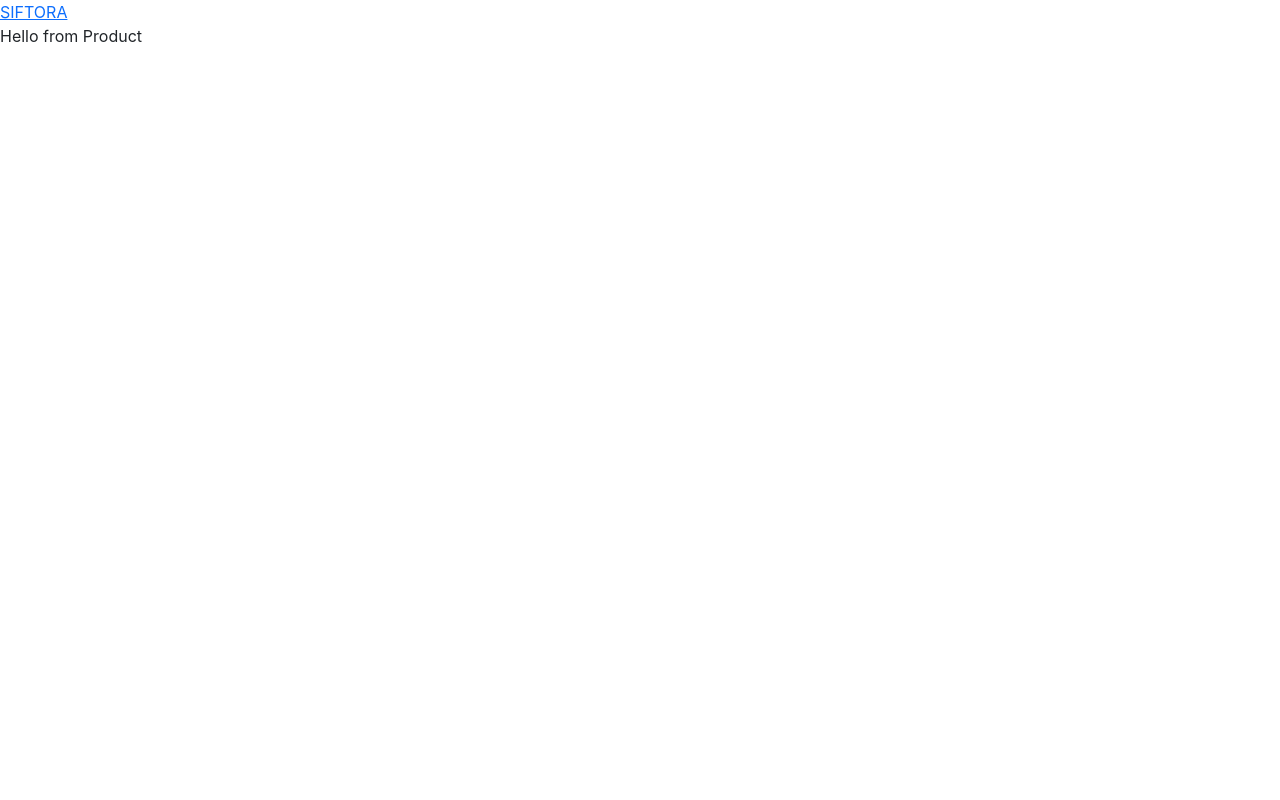
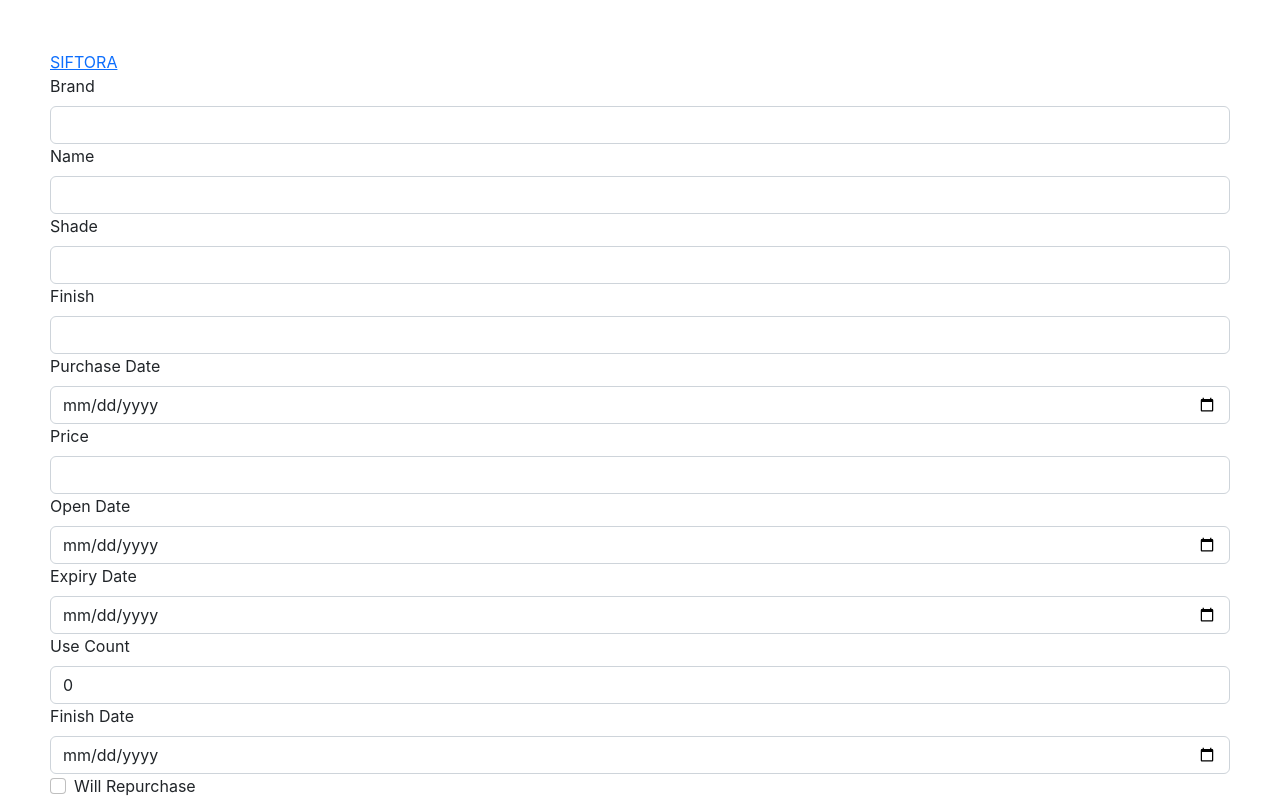
Before and after one commit to jyaymie/siftora-frontend, a React (Create React App) app: page /product in a window 1280 px wide. Shown: the top 800 px of the page. Built offline with nearby package versions, Linux system fonts and the light colour scheme.

Commit message:
Render the Product component

```diff
--- a/src/Components/App/App.css
+++ b/src/Components/App/App.css
@@ -3,7 +3,7 @@
 }
 
 body {
-	margin: 0;
+	margin: 50px 50px;
 	font-family: -apple-system, BlinkMacSystemFont, 'Segoe UI', 'Roboto', 'Oxygen',
 		'Ubuntu', 'Cantarell', 'Fira Sans', 'Droid Sans', 'Helvetica Neue',
 		sans-serif;
--- a/src/Components/App/App.js
+++ b/src/Components/App/App.js
@@ -1,12 +1,25 @@
 import 'bootstrap/dist/css/bootstrap.min.css';
 import './App.css';
+import { useContext, useState } from 'react';
 import { Routes, Route, Link } from 'react-router-dom';
+import { DataContext } from '../../dataContext';
 import Home from '../Home/Home';
 import Bin from '../Bin/Bin';
 import Product from '../Product/Product';
 
 function App() {
+	// For error handling in all components
+	const [error, setError] = useState('');
+	const [loading, setLoading] = useState('');
+
 	return (
+		<DataContext.Provider
+			value={{
+				error,
+				setError,
+				loading,
+				setLoading,
+			}}>
 			<div>
 				<header>
 					<Link to='/'>SIFTORA</Link>
@@ -19,6 +32,7 @@ function App() {
 					</Routes>
 				</main>
 			</div>
+		</DataContext.Provider>
 	);
 }
 
--- a/src/Components/Home/Home.js
+++ b/src/Components/Home/Home.js
@@ -1,15 +1,23 @@
-import { useEffect, useState } from 'react';
+import { useContext, useEffect, useState } from 'react';
 import { Link } from 'react-router-dom';
+import { DataContext } from '../../dataContext';
 import axios from 'axios';
 import Card from 'react-bootstrap/Card';
+import Button from 'react-bootstrap/Button';
+import Modal from 'react-bootstrap/Modal';
 
 function Home() {
+	// ==================================================================== STATES
+	const { error, setError, loading, setLoading } = useContext(DataContext);
 	const [bins, setBins] = useState([]);
+	// For the modal
+	const [show, setShow] = useState(false);
+	// For deleting a bin
+	const [targetIndex, setTargetIndex] = useState(null);
 
-	// Error-handling states
-	const [error, setError] = useState('');
-	const [loading, setLoading] = useState('');
-
+	// ============================================================== ON PAGE LOAD
+	// Display all the bins on initial page load
+	useEffect(() => {
 		const getBins = async () => {
 			setError('');
 			setLoading(true);
@@ -21,7 +29,39 @@ function Home() {
 					setBins(res.data);
 				}
 			} catch (error) {
-			console.log('Where are the bins?', error);
+				console.log("Bins weren't retrieved...", error);
+				setLoading(false);
+				setError(
+					'Hm, something went wrong. Please try again or contact support@siftora.com.'
+				);
+			}
+		};
+		// Call the getBins function
+		getBins();
+	}, []);
+
+	// ========================================================== SHOW/CLOSE MODAL
+	const handleClose = () => setShow(false);
+
+	const handleShow = (index) => {
+		setShow(true);
+		setTargetIndex(index);
+	};
+
+	// =================================================================== ADD BIN
+	const addBin = async () => {
+		setError('');
+		setLoading(true);
+		try {
+			const res = await axios.post('http://localhost:8000/api/bins/', {});
+			if (res.status === 201) {
+				let updatedBins = [...bins];
+				updatedBins.push(bins[targetIndex]);
+				setBins(updatedBins);
+				setLoading(false);
+			}
+		} catch (error) {
+			console.log("Bin wasn't added...", error);
 			setLoading(false);
 			setError(
 				'Hm, something went wrong. Please try again or contact support@siftora.com.'
@@ -29,34 +69,99 @@ function Home() {
 		}
 	};
 
-	useEffect(() => {
-		getBins();
-	}, []);
+	// ================================================================ DELETE BIN
+	const deleteBin = async () => {
+		handleClose();
+		setError('');
+		setLoading(true);
+		const id = bins[targetIndex].id;
+		try {
+			const res = await axios.delete(`http://localhost:8000/api/bins/${id}`);
+			if (res.status === 204) {
+				let updatedBins = [...bins];
+				updatedBins.splice(targetIndex, 1);
+				setBins(updatedBins);
+				setLoading(false);
+			}
+		} catch (error) {
+			console.log("Bin wasn't deleted...", error);
+			setLoading(false);
+			setError(
+				'Hm, something went wrong. Please try again or contact support@siftora.com.'
+			);
+		}
+	};
 
+	// ======================================================================= JSX
 	return (
 		<div>
-			{bins ? (
-				bins.map((bin) => (
-					<Card style={{ width: '300px' }} key={bin.id}>
+			{/* If there is at least one bin, display the option to add a product */}
+			{bins.length > 0 ? (
+				<Card style={{ width: '200px' }}>
+					<Card.Body>
+						<Card.Text>Add Product</Card.Text>
+						<Link to='/product'>Add</Link>
+					</Card.Body>
+				</Card>
+			) : null}
+
+			{bins
+				? bins.map((bin, index) => (
+						<div key={bin.id}>
+							<Card style={{ width: '200px' }}>
 								<Card.Body>
 									<Link to={`bins/${bin.id}`}>
 										<Card.Text>
 											{bin.title} ({bin.product_count})
 										</Card.Text>
 									</Link>
-							<Card.Link href='#'>Edit</Card.Link>
-							<Card.Link href='#'>Delete</Card.Link>
+									<Button type='button' variant='primary'>
+										Edit
+									</Button>
+									<Button
+										type='button'
+										variant='primary'
+										onClick={() => handleShow(index)}>
+										Delete
+									</Button>
 								</Card.Body>
 							</Card>
+
+							<Modal show={show} onHide={handleClose}>
+								<Modal.Header>
+									<Modal.Title>Are you sure?</Modal.Title>
+								</Modal.Header>
+								<Modal.Body>
+									{`Deleting your ${bin.title} bin will also delete the products
+									it contains. You will still have access to any of these
+									products if they are stored in other bins.`}
+								</Modal.Body>
+								<Modal.Footer>
+									<Button
+										type='button'
+										variant='secondary'
+										onClick={handleClose}>
+										Cancel
+									</Button>
+									<Button type='button' variant='primary' onClick={deleteBin}>
+										Delete Bin
+									</Button>
+								</Modal.Footer>
+							</Modal>
+						</div>
 				  ))
-			) : (
-				<Card style={{ width: '300px' }}>
+				: null}
+
+			<Card style={{ width: '200px' }}>
 				<Card.Body>
 					<Card.Text>Add Bin</Card.Text>
+					<Button type='button' variant='secondary' onClick={addBin}>
+						Add
+					</Button>
 				</Card.Body>
 			</Card>
-			)}
-			{loading && 'Finding your bins 🔎'}
+
+			{loading && 'Loading...'}
 			{error && error}
 		</div>
 	);
--- a/src/Components/Product/Product.js
+++ b/src/Components/Product/Product.js
@@ -1,11 +1,100 @@
-import React from 'react';
+import { useContext, useState } from 'react';
+import { DataContext } from '../../dataContext';
+import axios from 'axios';
+import Form from 'react-bootstrap/Form';
+import Button from 'react-bootstrap/Button';
 
 function Product() {
-  return (
-    <div>
-      Hello from Product
-    </div>
-  );
+	// ==================================================================== STATES
+	const { error, setError, loading, setLoading } = useContext(DataContext);
+	const [products, setProducts] = useState([]);
+
+	// =============================================================== ADD PRODUCT
+	const addProduct = async (e) => {
+		e.preventDefault();
+		setError('');
+		setLoading(true);
+		if (!e.target.purchase_date.value) {
+			e.target.purchase_date.value = '0001-01-01';
+		}
+		if (!e.target.open_date.value) {
+			e.target.open_date.value = '0001-01-01';
+		}
+		if (!e.target.expiry_date.value) {
+			e.target.expiry_date.value = '0001-01-01';
+		}
+		if (!e.target.finish_date.value) {
+			e.target.finish_date.value = '0001-01-01';
+		}
+		try {
+			const res = await axios.post('http://localhost:8000/api/products/', {
+				brand: e.target.brand.value,
+				name: e.target.name.value,
+				shade: e.target.shade.value,
+				finish: e.target.finish.value,
+				purchase_date: e.target.purchase_date.value,
+				price: e.target.price.value,
+				open_date: e.target.open_date.value,
+				expiry_date: e.target.expiry_date.value,
+				use_count: e.target.use_count.value,
+				finish_date: e.target.finish_date.value,
+				will_repurchase: e.target.will_repurchase.value,
+				notes: e.target.will_repurchase.value,
+			});
+			if (res.status === 201) {
+				let updatedProducts = [...products];
+				updatedProducts.push();
+				setProducts(updatedProducts);
+				setLoading(false);
+			}
+		} catch (error) {
+			console.log("Product wasn't added...", error);
+			setLoading(false);
+			setError(
+				'Hm, something went wrong. Please try again or contact support@siftora.com.'
+			);
+		}
+	};
+
+	// ======================================================================= JSX
+	return (
+		<Form onSubmit={addProduct}>
+			<Form.Group className='mb-3'>
+				<Form.Label>Brand</Form.Label>
+				<Form.Control id='brand' required />
+				<Form.Label>Name</Form.Label>
+				<Form.Control id='name' required />
+				<Form.Label>Shade</Form.Label>
+				<Form.Control id='shade' />
+				<Form.Label>Finish</Form.Label>
+				<Form.Control id='finish' />
+				<Form.Label>Purchase Date</Form.Label>
+				<Form.Control type='date' id='purchase_date' />
+				<Form.Label>Price</Form.Label>
+				<Form.Control id='price' />
+				<Form.Label>Open Date</Form.Label>
+				<Form.Control type='date' id='open_date' />
+				<Form.Label>Expiry Date</Form.Label>
+				<Form.Control type='date' id='expiry_date' />
+				<Form.Label>Use Count</Form.Label>
+				<Form.Control type='number' id='use_count' min='0' defaultValue='0' />
+				<Form.Label>Finish Date</Form.Label>
+				<Form.Control type='date' id='finish_date' />
+				<Form.Check
+					type='checkbox'
+					id='will_repurchase'
+					label='Will Repurchase'
+				/>
+				<Form.Label>Notes</Form.Label>
+				<Form.Control id='notes' />
+			</Form.Group>
+			<Button type='submit' variant='primary'>
+				Add Product
+			</Button>
+			{loading && 'Loading...'}
+			{error && error}
+		</Form>
+	);
 }
 
 export default Product;
--- /dev/null
+++ b/src/dataContext.js
@@ -0,0 +1,2 @@
+import { createContext } from 'react';
+export const DataContext = createContext('');
```
Lines whose indentation alone changed are shown as unchanged.
